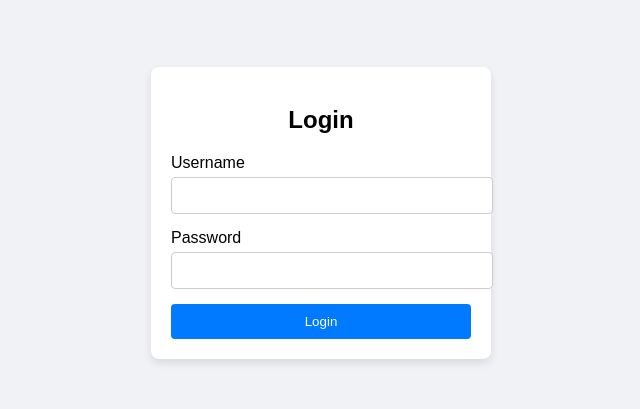
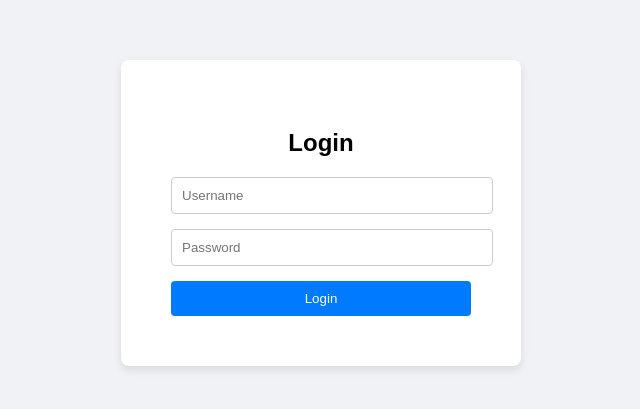
Before and after one commit to xAldox995/progetto-test, a plain HTML site: page login.html in a window 1280 px wide. Shown: the part 187-596 px from the top of the page, without its empty margins (319-959 px from the left). Drawn offline with Linux system fonts and the light colour scheme.

Commit message:
modifiche in corso d'opera su css e html

```diff
--- a/css/index.css
+++ b/css/index.css
@@ -10,10 +10,11 @@ body {
 
 .login-container {
     background-color: #ffffff;
-    padding: 20px;
+    padding: 50px;
     border-radius: 8px;
     box-shadow: 0 4px 8px rgba(0, 0, 0, 0.1);
     width: 300px;
+    text-align: center;
 }
 
 h2 {
--- a/login.html
+++ b/login.html
@@ -11,12 +11,10 @@
         <form id="loginForm">
             <h2>Login</h2>
             <div class="input-group">
-                <label for="username">Username</label>
-                <input type="text" id="username" name="username" required>
+                <input type="text" id="username" name="username" required placeholder="Username">
             </div>
             <div class="input-group">
-                <label for="password">Password</label>
-                <input type="password" id="password" name="password" required>
+                <input type="password" id="password" name="password" required placeholder="Password">
             </div>
             <button type="submit">Login</button>
         </form>
```
